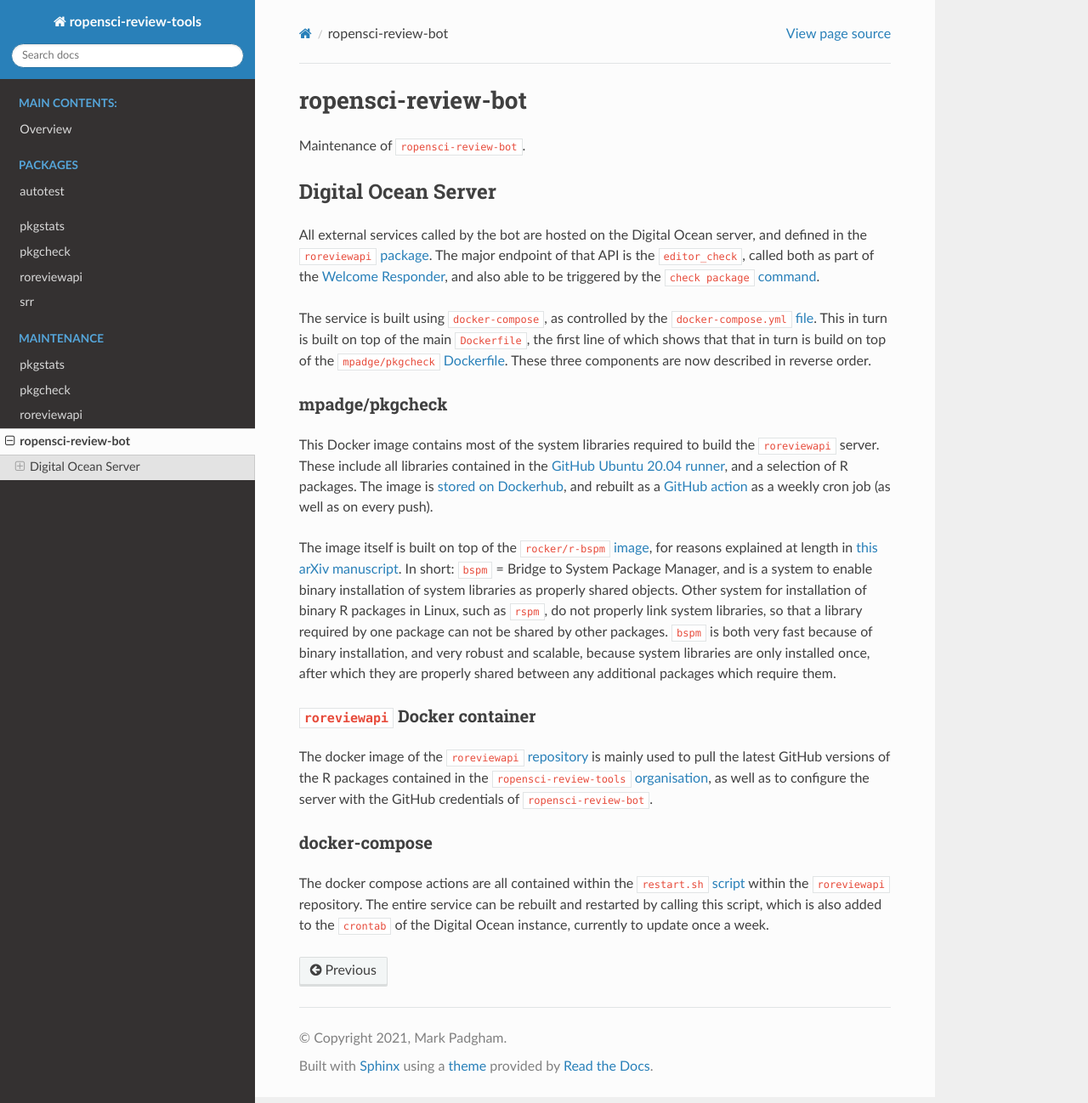
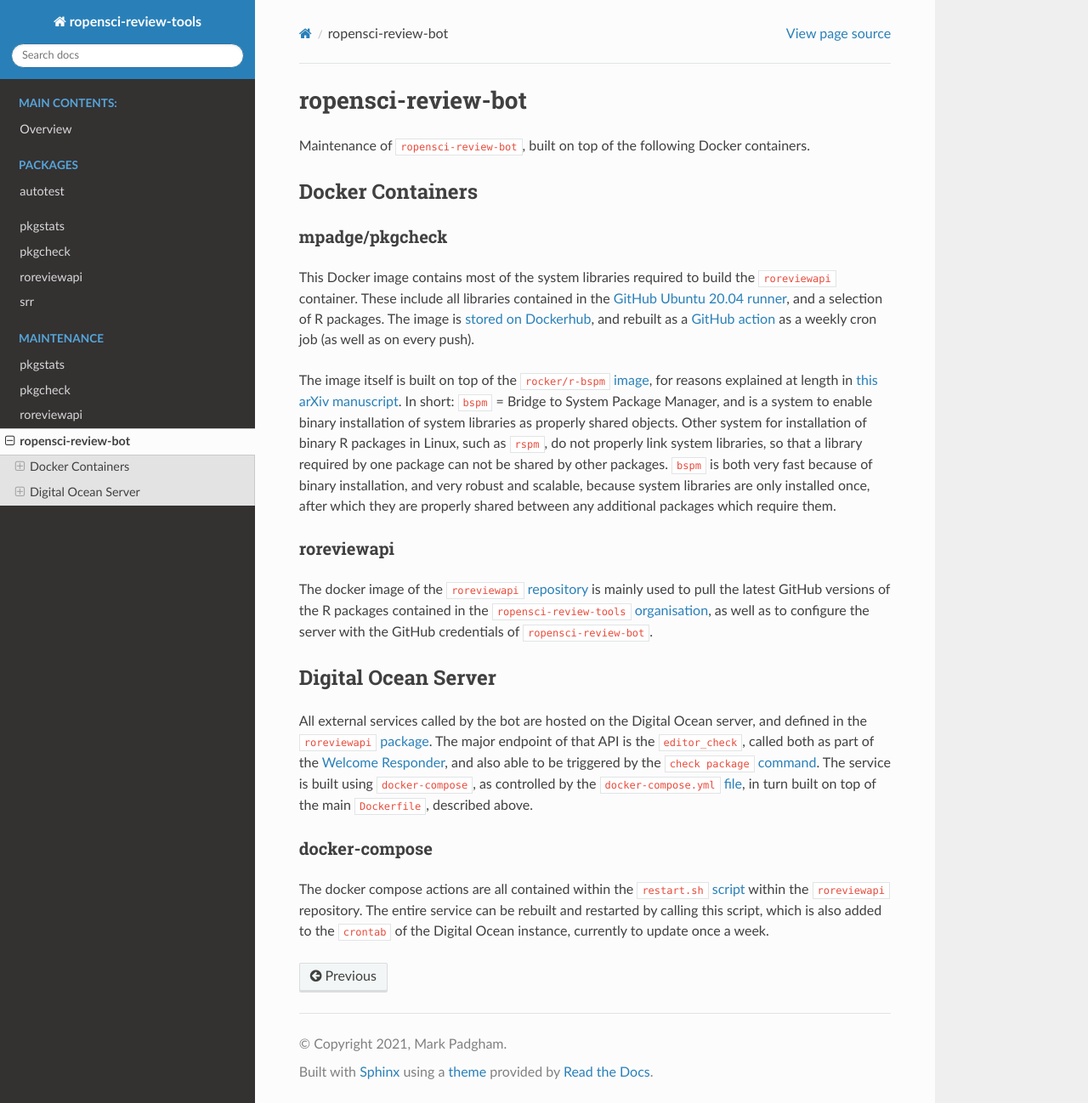
Before and after one commit to ropensci-review-tools/ropensci-review-tools, a Sphinx documentation site: the page built from docs/maintenance/ropensci-review-bot.md, in a window 1280 px wide and 1298 px high. Shown: the whole window at 85% size. Built offline with Sphinx 7.4.7 and the Read the Docs theme 2.0.0, drawn with Linux system fonts in a browser that asks for light colours; some of the changed lines change nothing that is shown.

Commit message:
restructure bot maintenance doc

```diff
--- a/docs/maintenance/ropensci-review-bot.md
+++ b/docs/maintenance/ropensci-review-bot.md
@@ -1,37 +1,18 @@
 
 # ropensci-review-bot
 
-Maintenance of `ropensci-review-bot`.
+Maintenance of `ropensci-review-bot`, built on top of the following Docker containers.
 
-## Digital Ocean Server
-
-All external services called by the bot are hosted on the Digital Ocean server,
-and defined in the [`roreviewapi`
-package](https://github.com/ropensci-review-tools/roreviewapi). The major
-endpoint of that API is the `editor_check`, called both as part of the [Welcome
-Responder](https://github.com/ropensci-org/buffy/blob/82dd29bae4aeaa6bf5ca77b27be82cacd3a1ba04/config/settings-production.yml#L18-L32),
-and also able to be triggered by the [`check package`
-command](https://github.com/ropensci-org/buffy/blob/82dd29bae4aeaa6bf5ca77b27be82cacd3a1ba04/config/settings-production.yml#L92-L106).
-
-The service is built using `docker-compose`, as controlled by the
-[`docker-compose.yml`
-file](https://github.com/ropensci-review-tools/roreviewapi/blob/main/docker-compose.yml).
-This in turn is built on top of the main
-[`Dockerfile`](https://github.com/ropensci-review-tools/roreviewapi/blob/main/Dockerfile),
-the first line of which shows that that in turn is build on top of the
-[`mpadge/pkgcheck`
-Dockerfile](https://github.com/ropensci-review-tools/pkgcheck/blob/main/Dockerfile).
-These three components are now described in reverse order.
+## Docker Containers
 
 ### mpadge/pkgcheck
 
 This Docker image contains most of the system libraries required to build the
-`roreviewapi` server. These include all libraries contained in the [GitHub
+`roreviewapi` container. These include all libraries contained in the [GitHub
 Ubuntu 20.04
 runner](https://github.com/actions/virtual-environments/blob/main/images/linux/Ubuntu2004-README.md),
 and a selection of R packages. The image is [stored on
-Dockerhub](https://hub.docker.com/r/mpadge/pkgcheck), and
-rebuilt as a [GitHub
+Dockerhub](https://hub.docker.com/r/mpadge/pkgcheck), and rebuilt as a [GitHub
 action](https://github.com/ropensci-review-tools/pkgcheck/blob/main/.github/workflows/docker.yaml)
 as a weekly cron job (as well as on every push).
 
@@ -47,7 +28,7 @@ robust and scalable, because system libraries are only installed once, after
 which they are properly shared between any additional packages which require
 them.
 
-### `roreviewapi` Docker container
+### roreviewapi
 
 The docker image of the [`roreviewapi`
 repository](https://github.com/ropensci-review-tools/roreviewapi/blob/main/Dockerfile)
@@ -56,6 +37,22 @@ in the [`ropensci-review-tools`
 organisation](https://github.com/ropensci-review-tools), as well as to
 configure the server with the GitHub credentials of `ropensci-review-bot`.
 
+## Digital Ocean Server
+
+All external services called by the bot are hosted on the Digital Ocean server,
+and defined in the [`roreviewapi`
+package](https://github.com/ropensci-review-tools/roreviewapi). The major
+endpoint of that API is the `editor_check`, called both as part of the [Welcome
+Responder](https://github.com/ropensci-org/buffy/blob/82dd29bae4aeaa6bf5ca77b27be82cacd3a1ba04/config/settings-production.yml#L18-L32),
+and also able to be triggered by the [`check package`
+command](https://github.com/ropensci-org/buffy/blob/82dd29bae4aeaa6bf5ca77b27be82cacd3a1ba04/config/settings-production.yml#L92-L106).
+The service is built using `docker-compose`, as controlled by the
+[`docker-compose.yml`
+file](https://github.com/ropensci-review-tools/roreviewapi/blob/main/docker-compose.yml),
+in turn built on top of the main
+[`Dockerfile`](https://github.com/ropensci-review-tools/roreviewapi/blob/main/Dockerfile),
+described above.
+
 ### docker-compose
 
 The docker compose actions are all contained within the [`restart.sh`
```
